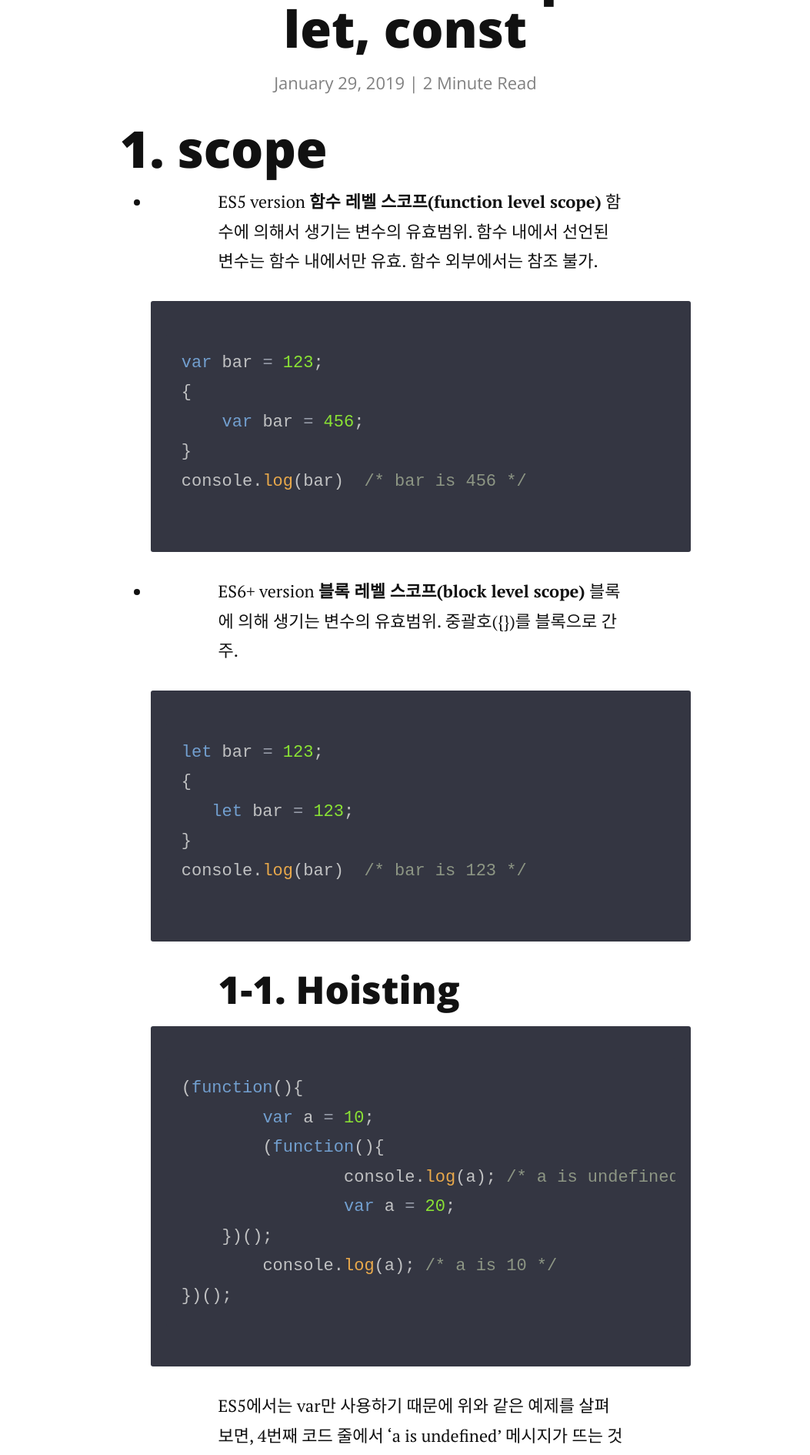
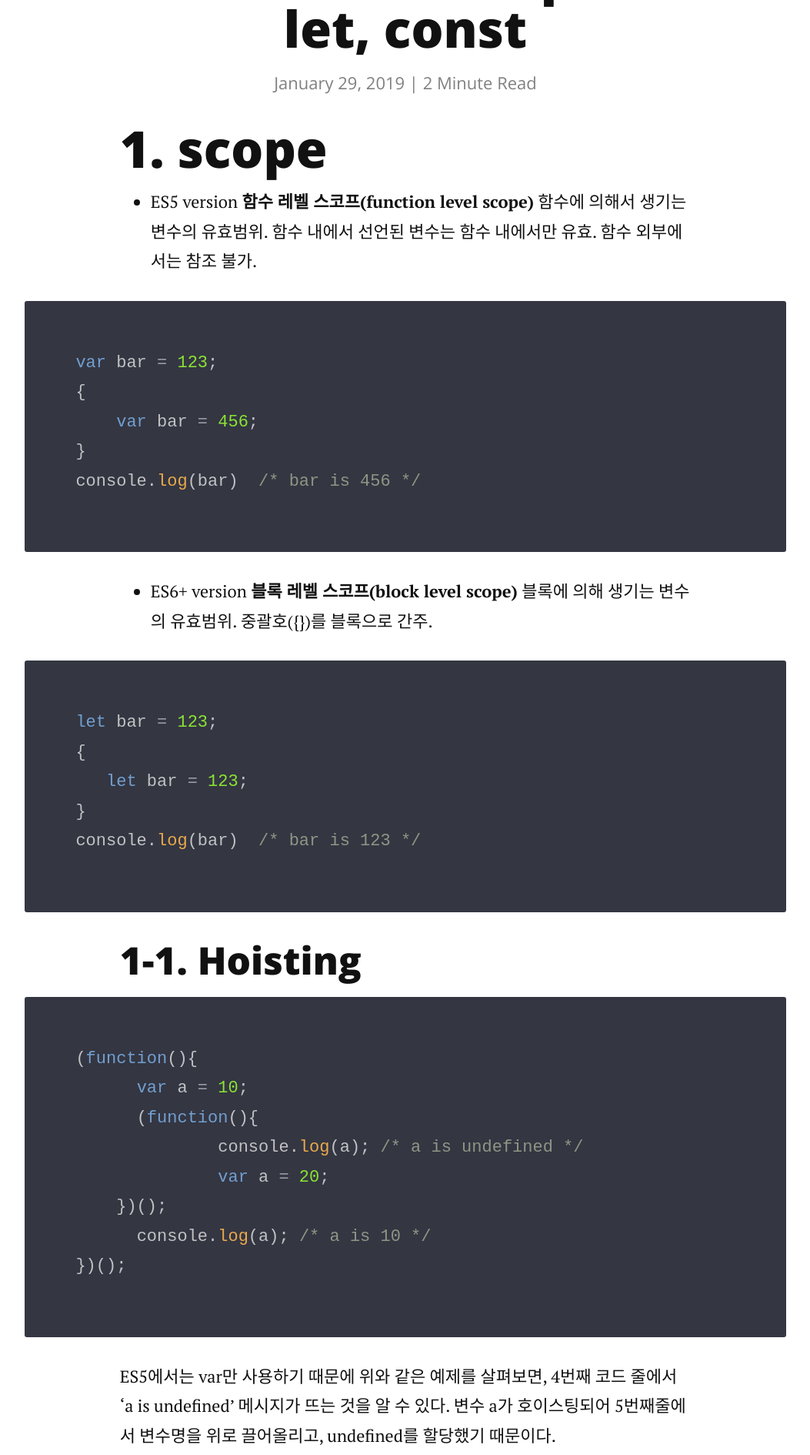
Before and after one commit to raonzena/raonzena.github.io, a Jekyll site: the page built from _posts/2019-01-29-03-third-post.markdown, in a window 1280 px wide. Shown: the part 429-2319 px from the top of the page at 77% size, without its empty margins (113-1166 px from the left). Built offline with Jekyll 4.4.1, drawn with Linux system fonts in a browser that asks for light colours; nearby versions of some CDN libraries.

Commit message:
update 190129

````diff
--- a/_posts/2019-01-29-03-third-post.markdown
+++ b/_posts/2019-01-29-03-third-post.markdown
@@ -11,31 +11,29 @@ date:   2019-01-29
   **함수 레벨 스코프(function level scope)**
   함수에 의해서 생기는 변수의 유효범위. 함수 내에서 선언된 변수는 함수 내에서만 유효. 함수 외부에서는 참조 불가.
 
-  ```javascript
+```javascript
   var bar = 123;
   {
       var bar = 456;
   }
   console.log(bar)  /* bar is 456 */
-  ```
+```
 
 - ES6+ version
   **블록 레벨 스코프(block level scope)**
   블록에 의해 생기는 변수의 유효범위. 중괄호({})를 블록으로 간주.
 
-  ```javascript
+```javascript
   let bar = 123;
   {
      let bar = 123;
   }
   console.log(bar)  /* bar is 123 */
-  ```
+```
 
+## 1-1. Hoisting
 
-
-  ## 1-1. Hoisting
-
-  ```javascript
+```javascript
   (function(){
   	var a = 10;
   	(function(){
@@ -44,13 +42,13 @@ date:   2019-01-29
       })();
   	console.log(a); /* a is 10 */
   })();
-  ```
+```
 
   ES5에서는 var만 사용하기 때문에 위와 같은 예제를 살펴보면,
   4번째 코드 줄에서 'a is undefined' 메시지가 뜨는 것을 알 수 있다.
   변수 a가 호이스팅되어 5번째줄에서 변수명을 위로 끌어올리고, undefined를 할당했기 때문이다.
 
-  ```javascript
+```javascript
   if(true){
     let a = 10;
     if(true){
@@ -60,7 +58,7 @@ date:   2019-01-29
     console.log(a);
   }
   console.log(a);
-  ```
+```
 
   ES6+에서는 if, for, while, switch-case문 등 자체가 block scope가 된다.
   다음 예제를 살펴보면 ES5과 다르게 4번째 코드 줄에서 'a is not defined' 메시지가 뜬다.
@@ -68,7 +66,7 @@ date:   2019-01-29
 
 
 
-  ## 1-2. TDZ(Temporal Dead Zone) - 임시사각지대
+## 1-2. TDZ(Temporal Dead Zone) - 임시사각지대
 
 
 
````
